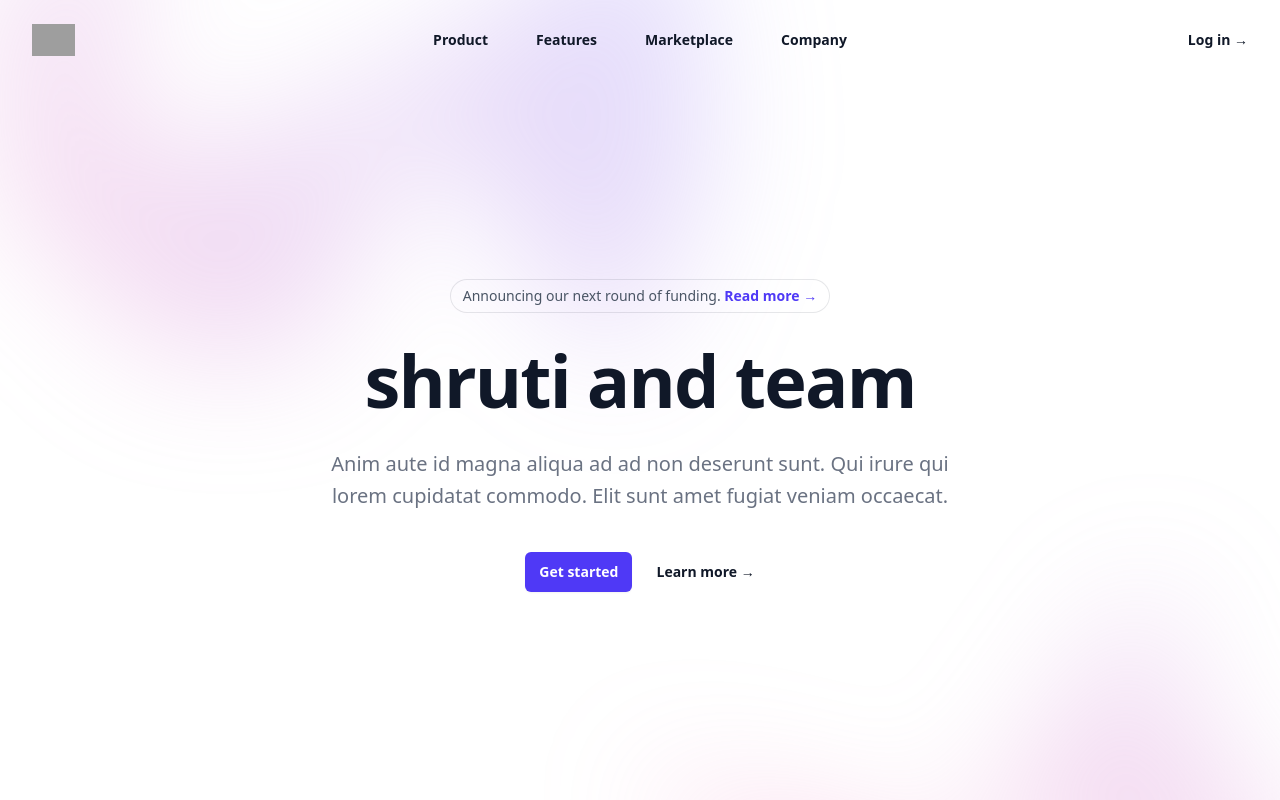
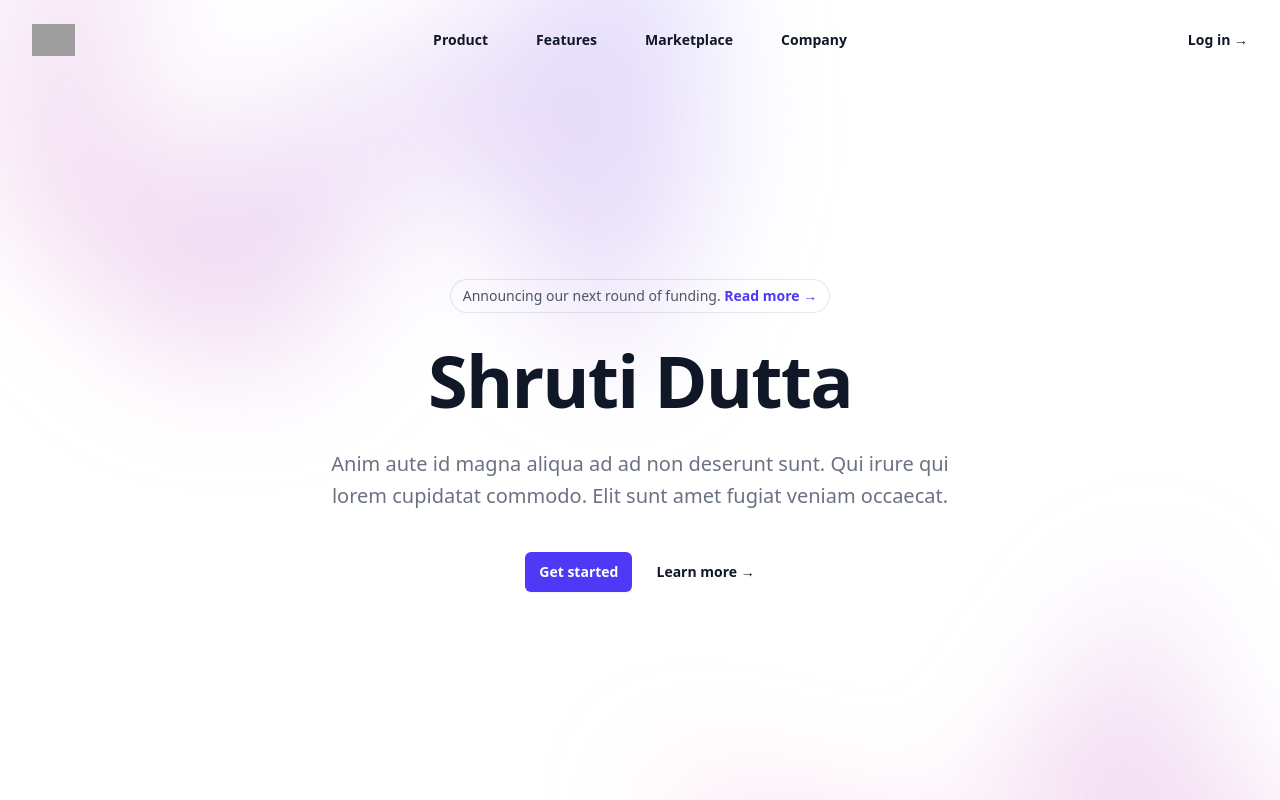
Before and after one commit to shruti-su/Excel-analytics, a React (Vite) app in the folder client/: page / in a window 1280 px wide. Shown: the top 800 px of the page. Built offline with nearby package versions, Linux system fonts and the light colour scheme; grey boxes are pictures that could not be loaded.

Commit message:
folder creation in server

```diff
--- a/client/src/App.jsx
+++ b/client/src/App.jsx
@@ -120,7 +120,7 @@
           <div
             style={{
               clipPath:
-                  "polygon(74.1% 44.1%, 100% 61.6%, 97.5% 26.9%, 85.5% 0.1%, 80.7% 2%, 72.5% 32.5%, 60.2% 62.4%, 52.4% 68.1%, 47.5% 58.3%, 45.2% 34.5%, 27.5% 76.7%, 0.1% 64.9%, 17.9% 100%, 27.6% 76.8%, 76.1% 97.7%, 74.1% 44.1%)",
+                'polygon(74.1% 44.1%, 100% 61.6%, 97.5% 26.9%, 85.5% 0.1%, 80.7% 2%, 72.5% 32.5%, 60.2% 62.4%, 52.4% 68.1%, 47.5% 58.3%, 45.2% 34.5%, 27.5% 76.7%, 0.1% 64.9%, 17.9% 100%, 27.6% 76.8%, 76.1% 97.7%, 74.1% 44.1%)',
             }}
             className="relative left-[calc(50%-11rem)] aspect-1155/678 w-144.5 -translate-x-1/2 rotate-30 bg-linear-to-tr from-[#ff80b5] to-[#9089fc] opacity-30 sm:left-[calc(50%-30rem)] sm:w-288.75"
           />
@@ -128,7 +128,7 @@
         <div className="mx-auto max-w-2xl py-32 sm:py-48 lg:py-56">
           <div className="hidden sm:mb-8 sm:flex sm:justify-center">
             <div className="relative rounded-full px-3 py-1 text-sm/6 text-gray-600 ring-1 ring-gray-900/10 hover:ring-gray-900/20">
-                Announcing our next round of funding.{" "}
+              Announcing our next round of funding.{' '}
               <a href="#" className="font-semibold text-indigo-600">
                 <span aria-hidden="true" className="absolute inset-0" />
                 Read more <span aria-hidden="true">&rarr;</span>
@@ -137,11 +137,11 @@
           </div>
           <div className="text-center">
             <h1 className="text-5xl font-semibold tracking-tight text-balance text-gray-900 sm:text-7xl">
-                shruti and team{" "}
+              Shruti Dutta
             </h1>
             <p className="mt-8 text-lg font-medium text-pretty text-gray-500 sm:text-xl/8">
-                Anim aute id magna aliqua ad ad non deserunt sunt. Qui irure qui
-                lorem cupidatat commodo. Elit sunt amet fugiat veniam occaecat.
+              Anim aute id magna aliqua ad ad non deserunt sunt. Qui irure qui lorem cupidatat commodo. Elit sunt amet
+              fugiat veniam occaecat.
             </p>
             <div className="mt-10 flex items-center justify-center gap-x-6">
               <a
@@ -163,15 +163,14 @@
           <div
             style={{
               clipPath:
-                  "polygon(74.1% 44.1%, 100% 61.6%, 97.5% 26.9%, 85.5% 0.1%, 80.7% 2%, 72.5% 32.5%, 60.2% 62.4%, 52.4% 68.1%, 47.5% 58.3%, 45.2% 34.5%, 27.5% 76.7%, 0.1% 64.9%, 17.9% 100%, 27.6% 76.8%, 76.1% 97.7%, 74.1% 44.1%)",
+                'polygon(74.1% 44.1%, 100% 61.6%, 97.5% 26.9%, 85.5% 0.1%, 80.7% 2%, 72.5% 32.5%, 60.2% 62.4%, 52.4% 68.1%, 47.5% 58.3%, 45.2% 34.5%, 27.5% 76.7%, 0.1% 64.9%, 17.9% 100%, 27.6% 76.8%, 76.1% 97.7%, 74.1% 44.1%)',
             }}
             className="relative left-[calc(50%+3rem)] aspect-1155/678 w-144.5 -translate-x-1/2 bg-linear-to-tr from-[#ff80b5] to-[#9089fc] opacity-30 sm:left-[calc(50%+36rem)] sm:w-288.75"
           />
         </div>
       </div>
-      </div>{" "}
-    </>
-  );
+    </div>    </>
+  )
 }
 
 export default App;
```
Lines whose indentation alone changed are shown as unchanged.
